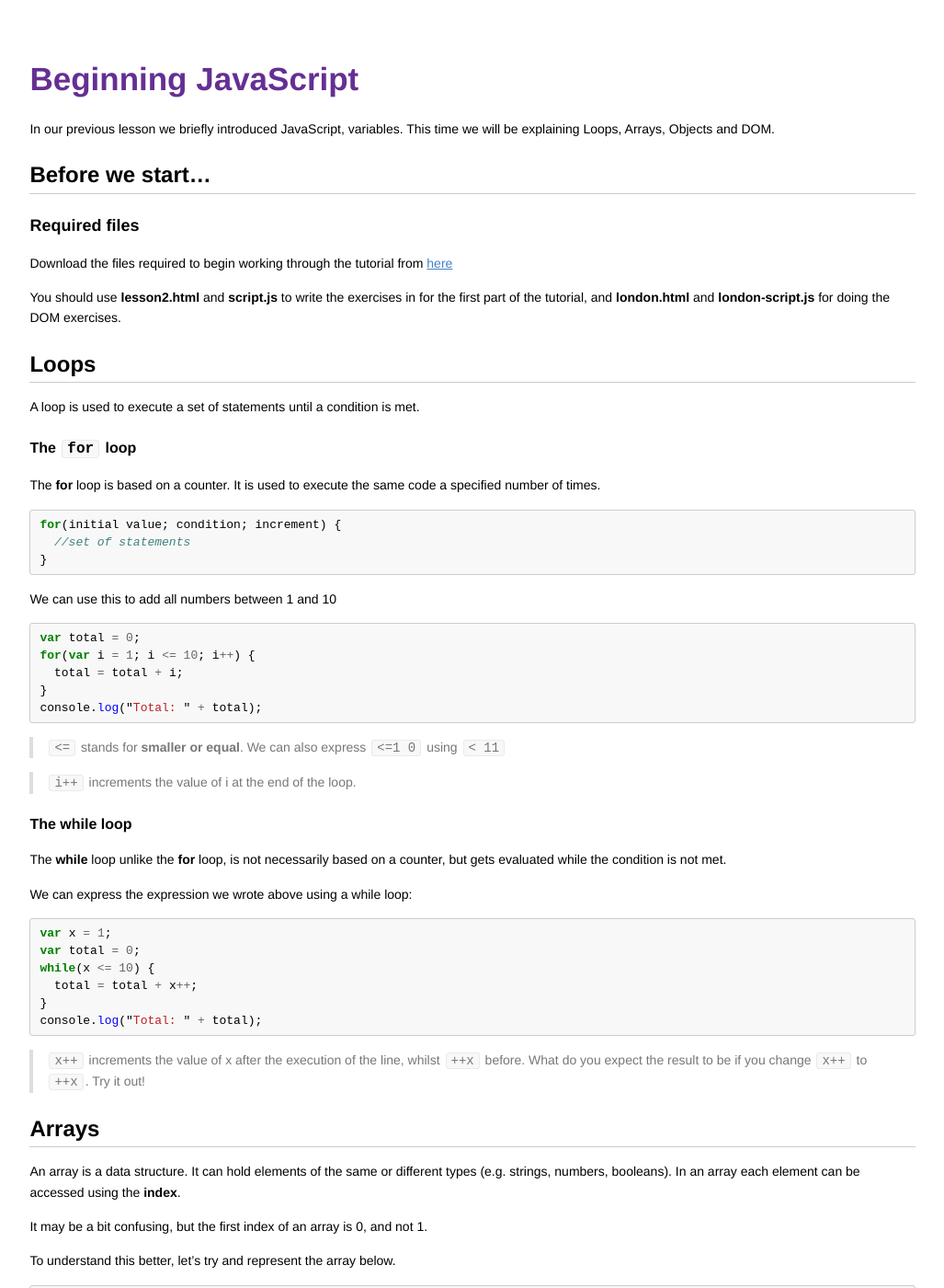
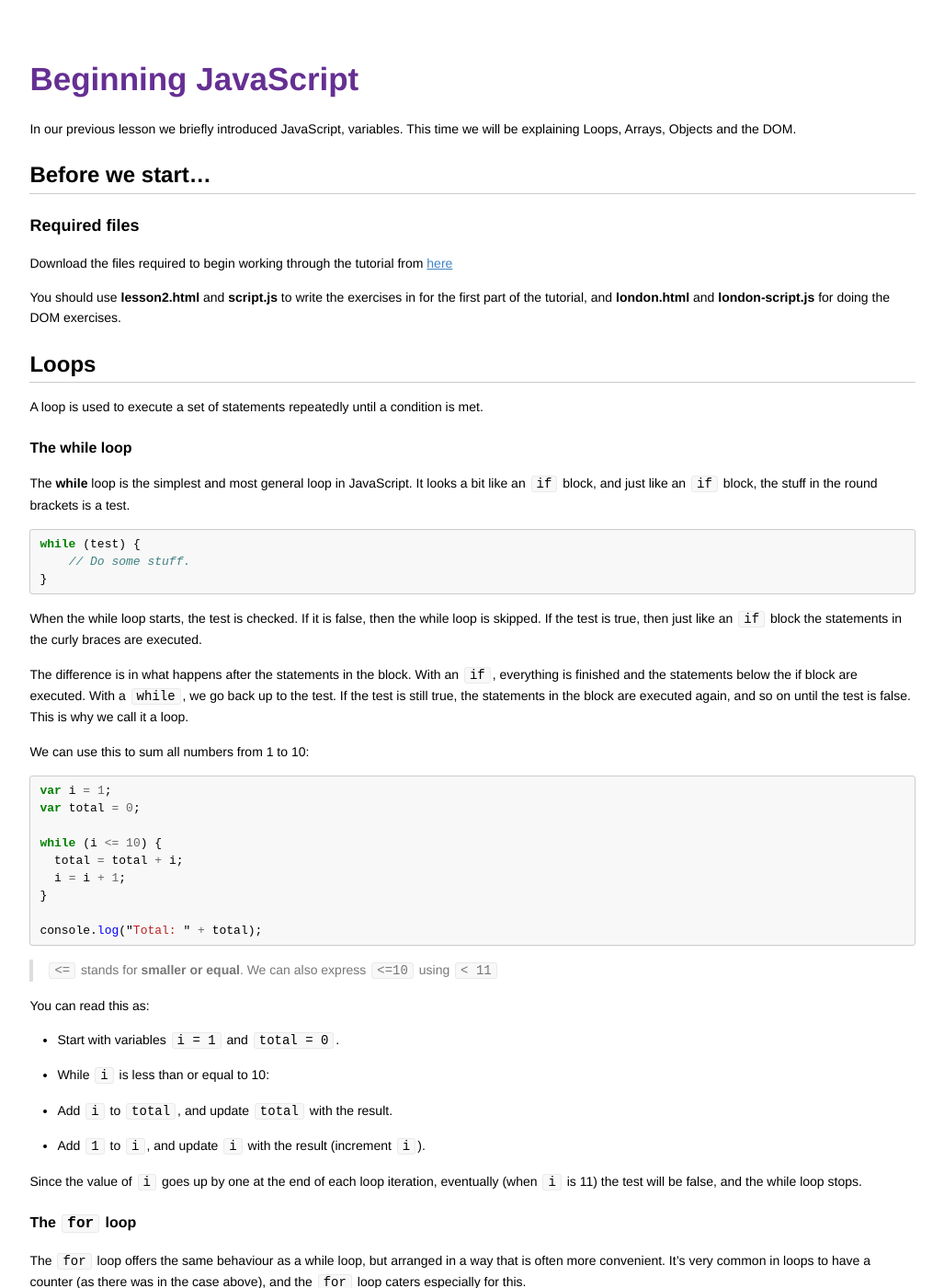
Before and after one commit to codebar/tutorials, a Jekyll site: the page built from js/lesson2/tutorial.md, in a window 1280 px wide and 1400 px high. Shown: the whole window at 92% size, without its empty margins (126-1153 px from the left). Built offline with Jekyll 4.4.1, drawn with Linux system fonts in a browser that asks for light colours; Markdown is read by kramdown in place of the engine named in the settings; some of the changed text lies outside the part shown.

Commit message:
Proposes some updates to JS lessons 1 and 2.

````diff
--- a/js/lesson2/tutorial.md
+++ b/js/lesson2/tutorial.md
@@ -3,7 +3,7 @@ layout: page
 title: Beginning JavaScript
 ---
 
-In our previous lesson we briefly introduced JavaScript, variables.  This time we will be explaining Loops, Arrays, Objects and DOM.
+In our previous lesson we briefly introduced JavaScript, variables.  This time we will be explaining Loops, Arrays, Objects and the DOM.
 
 ## Before we start...
 
@@ -15,66 +15,95 @@ You should use **lesson2.html** and **script.js** to write the exercises in for
 
 ## Loops
 
-A loop is used to execute a set of statements until a condition is met.
+A loop is used to execute a set of statements repeatedly until a condition is met.
 
-####The `for` loop
+#### The **while** loop
 
-The **for** loop is based on a counter. It is used to execute the same code a specified number of times.
+The **while** loop is the simplest and most general loop in JavaScript. It looks a bit like an `if` block, and just like an `if` block, the stuff in the round brackets is a test.
 
 ```js
-for(initial value; condition; increment) {
+while (test) {
+    // Do some stuff.
+}
+```
+
+When the while loop starts, the test is checked. If it is false, then the while loop is skipped. If the test is true, then just like an `if` block the statements in the curly braces are executed.
+
+The difference is in what happens after the statements in the block. With an `if`, everything is finished and the statements below the if block are executed. With a `while`, we go back up to the test. If the test is still true, the statements in the block are executed again, and so on until the test is false. This is why we call it a loop.
+
+We can use this to sum all numbers from 1 to 10:
+
+```js
+var i = 1;
+var total = 0;
+
+while (i <= 10) {
+  total = total + i;
+  i = i + 1;
+}
+
+console.log("Total: " + total);
+```
+
+> `<=` stands for **smaller or equal**. We can also express `<=10` using `< 11`
+
+You can read this as:
+
+ - Start with variables `i = 1` and `total = 0`.
+ - While `i` is less than or equal to 10:
+  - Add `i` to `total`, and update `total` with the result.
+  - Add `1` to `i`, and update `i` with the result (increment `i`).
+
+Since the value of `i` goes up by one at the end of each loop iteration, eventually (when `i` is 11) the test will be false, and the while loop stops.
+
+
+#### The `for` loop
+
+The `for` loop offers the same behaviour as a while loop, but arranged in a way that is often more convenient. It's very common in loops to have a counter (as there was in the case above), and the `for` loop caters especially for this.
+
+```js
+for (/* before loop starts */; /* test before each iteration */; /* after each iteration */) {
   //set of statements
 }
 ```
 
-We can use this to add all numbers between 1 and 10
+The stuff in the round brackets is split into three parts by `;`. The first part is used once, before the loop begins. It's a good place to set an initial value for a counter (like `x = 1` in the `while` loop example).
+
+The second part is a test, and just like in the `while` loop it is checked before each iteration.
+
+The third part is executed after each loop iteration. It's useful for incrementing the loop counter.
+
+The `while` loop above can be rewritten as a `for` loop:
 
 ```js
 var total = 0;
-for(var i = 1; i <= 10; i++) {
+var i;
+
+for (i = 1; i <= 10; i = i + 1) {
   total = total + i;
 }
+
 console.log("Total: " + total);
 ```
 
-> `<=` stands for **smaller or equal**. We can also express `<=1 0` using `< 11`
+Even though `while` loops are more simple than `for` loops, it is more common to see `for` loops. This is because loops are often used to do something with arrays, which are introduced in the next section.
 
-> `i++` increments the value of i at the end of the loop.
+## Arrays
 
-####The **while** loop
-
-The **while** loop unlike the **for** loop, is not necessarily based on a counter, but gets evaluated while the condition is not met.
-
-We can express the expression we wrote above using a while loop:
-
-```js
-var x = 1;
-var total = 0;
-while(x <= 10) {
-  total = total + x++;
-}
-console.log("Total: " + total);
-```
-
-> `x++` increments the value of x after the execution of the line, whilst `++x` before. What do you expect the result to be if you change `x++` to `++x`. Try it out!
-
-
-##Arrays
-
-An array is a data structure. It can hold elements of the same or different types (e.g. strings, numbers, booleans). In an array each element can be accessed using the **index**.
+An array is a simple *data structure*. It can hold a list of elements of the same or different types (e.g. strings, numbers, booleans). In an array each element can be accessed using the **index**.
 
 It may be a bit confusing, but the first index of an array is 0, and not 1.
 
 To understand this better, let's try and represent the array below.
 
 ```js
-var animals = [ "dog", "cat", "rabbit", "horse", "elephant", "monkey" ]
+var animals = [ "dog", "cat", "rabbit", "horse", "elephant", "monkey" ];
 ```
 
 ![](assets/images/animals_array.png)
 
 
-To retrieve an item from the array, we use **bracket notation**
+To retrieve an item from the array, we use **square bracket notation**
 
 To get the first item `animals[0]`, the second `animals[1]` etc.
 
@@ -86,9 +115,25 @@ The `length` property returns the size of the Array
 animals.length
 ```
 
+The length property is extremely useful when you want to do something with every element in an array. For example, to log each entry of the `animals` array, you can use `animals.length` with a `for` loop:
+
+```javascript
+var i;
+
+for (i = 0; i < animals.length; i = i + 1) {
+  var animal = animals[i];
+
+  console.log(animal);
+}
+```
+
+Note that we go up to, but do not include `animals.length` as an index. This is because arrays are indexed from zero, so the last index is always one less than the length.
+
 ### Methods
 
-#### Adding objects
+The word `method` is usually used to mean a function that belongs to an object. It's common to see them used with the *dot* notation.
+
+#### Adding objects to an array
 
 `array.push(object)` adds an element to the end of the array
 `array.unshift(object)` adds an element to the beginning of the array
@@ -115,17 +160,39 @@ To order the elements of an array we can use `sort()`.
 animals.sort()
 ```
 
-Try this out on an array of numbers
+Try this out on an array of strings.
 
 ```js
-[ 3, 6, 4, 1, 7, 4 ].sort()
+var names = [ "Jane", "Barry", "Helen", "David", "Sam" ];
+
+names.sort();
+
+console.log(names);
 ```
 
-Another cool operation you can apply is `reverse()`. Since `sort()` orders our elements and gives us back an array we can apply `reverse()` to that.
+`sort` takes an array and sorts items in a kind of alphabetic order (but be careful of capital letters and special characters). `sort` can be (and usually is) customized to sort things in any way you like. It can take a function as an argument to tell it what to do. For example:
+
+```js
+function sortNumbersAscending(a, b) {
+    return a - b;
+}
+
+var nums = [ 1, 5, 3, 19, 2, 10 ];
+
+nums.sort(sortNumbersAscending);
+
+console.log(nums);
+```
+
+Sort passes pairs of entries from the array to `sortNumbersAscending`. If `sortNumberAscending` returns a number less than zero, then sort knows that `a` should come before `b`. If the number is greater than zero, then `b` should come before `a`.
+
+Another cool operation you can apply is `reverse()`.
 
 ```js
 animals.sort().reverse();
 ```
+
+Of course, if you're customizing `sort`, then you can just multiply the return of the custom function by `-1` if you want to reverse the result!
 
 ### Loops again!
 
@@ -133,43 +200,24 @@ Now that we know what arrays are, we can use that to understand while loops bett
 
 ```js
 var fruitAndVeg = [ "apple", "orange", "banana", "kiwi", "avocado", "celery", "aubergine" ];
-var fruits = true;
+var noAvocados = [];
 var x = 0;
 
-while (fruits) {
-  console.log(fruitAndVeg[x++]);
-  if (fruitAndVeg[x] == "avocado") {
-    fruits = false;
-    console.log("No more fruits!");
+while (x < fruitAndVeg.length) {
+  if (fruitAndVeg[x] !== "avocado") {
+    noAvocados.push(fruitAndVeg[x]);
   }
+
+  x = x + 1;
 }
 ```
 
-> Can you understand how this loop works? Try to explain it to your coach.
+> Can you understand what this loop is doing? Try to explain it to your coach.
 
-####The `do` loop
-
-A while loop can also be represented using what we call as a `do` block.
-Let's use this to output the vegs in the array.
-
-```js
-var fruitAndVeg = [ "apple", "orange", "banana", "kiwi", "avocado", "celery", "aubergine" ].reverse();
-var vegs = true;
-var x = 0;
-
-do {
-  console.log(fruitAndVeg[x++]);
-  if (fruitAndVeg[x] == "kiwi") {
-    vegs = false;
-    console.log("No more vegs!");
-  }
-} while (vegs)
-```
-
-##Objects
+## Objects
 
 ### So what are objects?
-In JavaScript, **everything** is an object. Even **strings**, **numbers** and **booleans** that we mentioned in the previous lesson are.
+Objects are very important in JavaScript. In fact, you've already a special kind of object (arrays). Objects are containers for anything you like, including other objects (weirdly, even themselves if you want) and functions. JavaScript makes creating objects very easy.
 
 They are special kinds of data, with **properties** and **methods**
 
@@ -179,14 +227,14 @@ console.log(message.length);  // using length property
 console.log(message.toUpperCase());  // using toUpperCase() method
 ```
 
-###Creating our own objects
+### Creating our own objects
 
 Here is the basic template for creating an object with some properties
 
 ```js
 var object = {
-  propertyName: propertyValue;
-  propertyName: propertyValue;
+  propertyName: propertyValue,
+  propertyName: propertyValue,
   ...
 }
 ```
@@ -211,7 +259,7 @@ var london = {
 To access the properties, we can either use the **bracket notation** like in Arrays, or the **dot notation**
 
 ```js
-console.log("Population of London: " +london.population);
+console.log("Population of London: " + london.population);
 ```
 
 As you can see, we can also define **nested objects**, like _tallestBuilding_. We can access their properties in a similar way.
@@ -223,15 +271,18 @@ console.log("The tallest building in London is the " + london.tallestBuilding.na
 And we can also use arrays within them!
 
 ```js
-console.log("The olympics took place in London in:\n")
-for (var i=0; i < london.olympics.length; i++) {
+var i;
+
+console.log("The olympics took place in London in:\n");
+
+for (i = 0; i < london.olympics.length; i = i + 1) {
   console.log(london.olympics[i]);
 }
 ```
 
-## DOM
+## The DOM
 
-###What is DOM?
+###What is the DOM?
 **DOM** stands for **D**ocument **O**bject **M**odel.
 
 When the HTML is loaded on our page, the browser generates its DOM. This enables us to access and interact with HTML elements using JavaScript.
@@ -254,7 +305,7 @@ When the HTML is loaded on our page, the browser generates its DOM. This enables
 
 ![](assets/images/html-dom-diagram.png)
 
-### Interacting with DOM
+### Interacting with the DOM
 
 The **DOM** is represented by **nodes**. Each node has different properties, and nodes are connected (like in the tree diagram above).
 
@@ -273,7 +324,9 @@ Write a function that lists all DOM children elements.
 ```js
 function listDomElements() {
   var children = document.body.childNodes;
-  for(var i=0; i <  children.length; i++) {
+  var i;
+
+  for (i = 0; i <  children.length; i = i + 1) {
     console.log(children[i]);
   }
 }
@@ -345,9 +398,16 @@ var london = {
 
 ```js
 function displayPopulation() {
+  // Make a new <p></p> for population. This is not attached to the DOM yet.
   var population = document.createElement("p");
+
+  // Make some text content to put into your <p></p>
   var content = document.createTextNode("Population: " + london.population);
+
+  // Put the text content into the <p></p>.
   population.appendChild(content);
+
+  // Finally the population can be appended to the body, and will become visible in the browser.
   document.body.appendChild(population);
 }
 ```
````
Also changed, not shown: js/lesson1/tutorial.md (+65 -28 lines).
